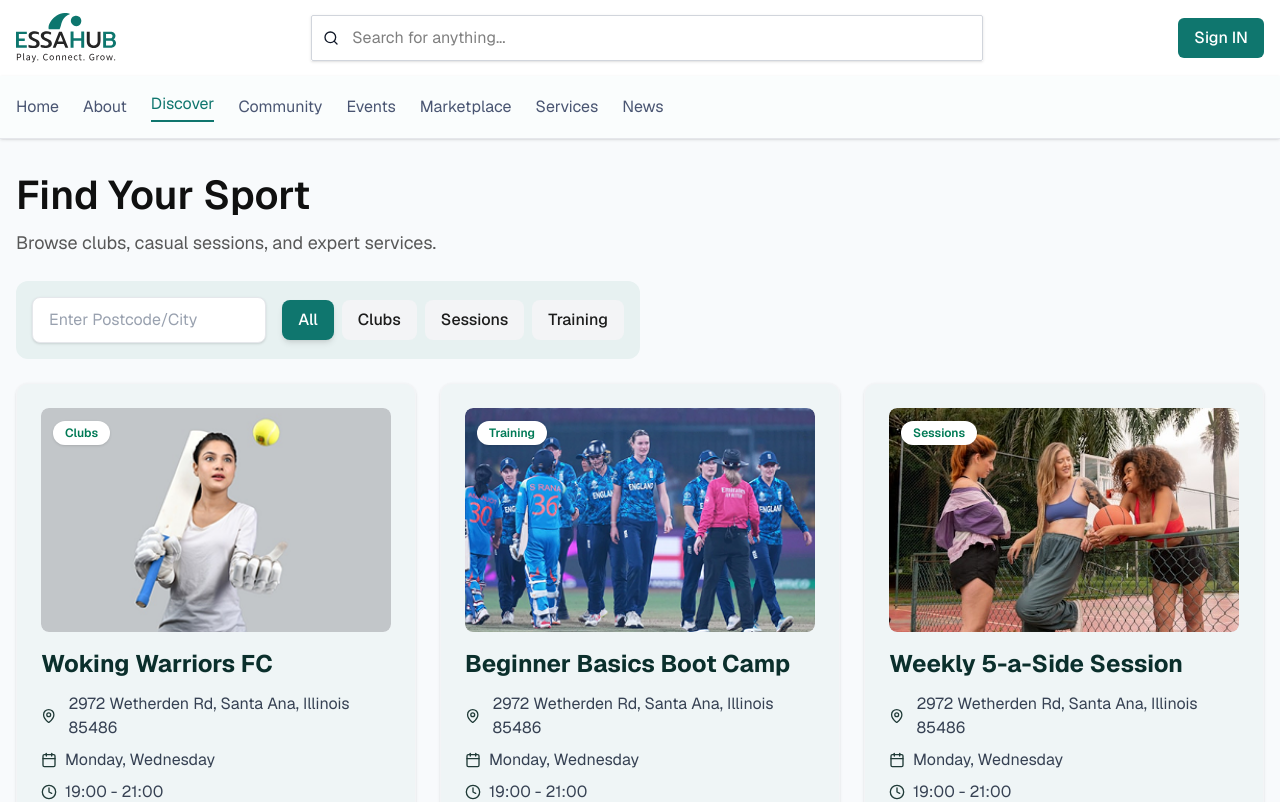
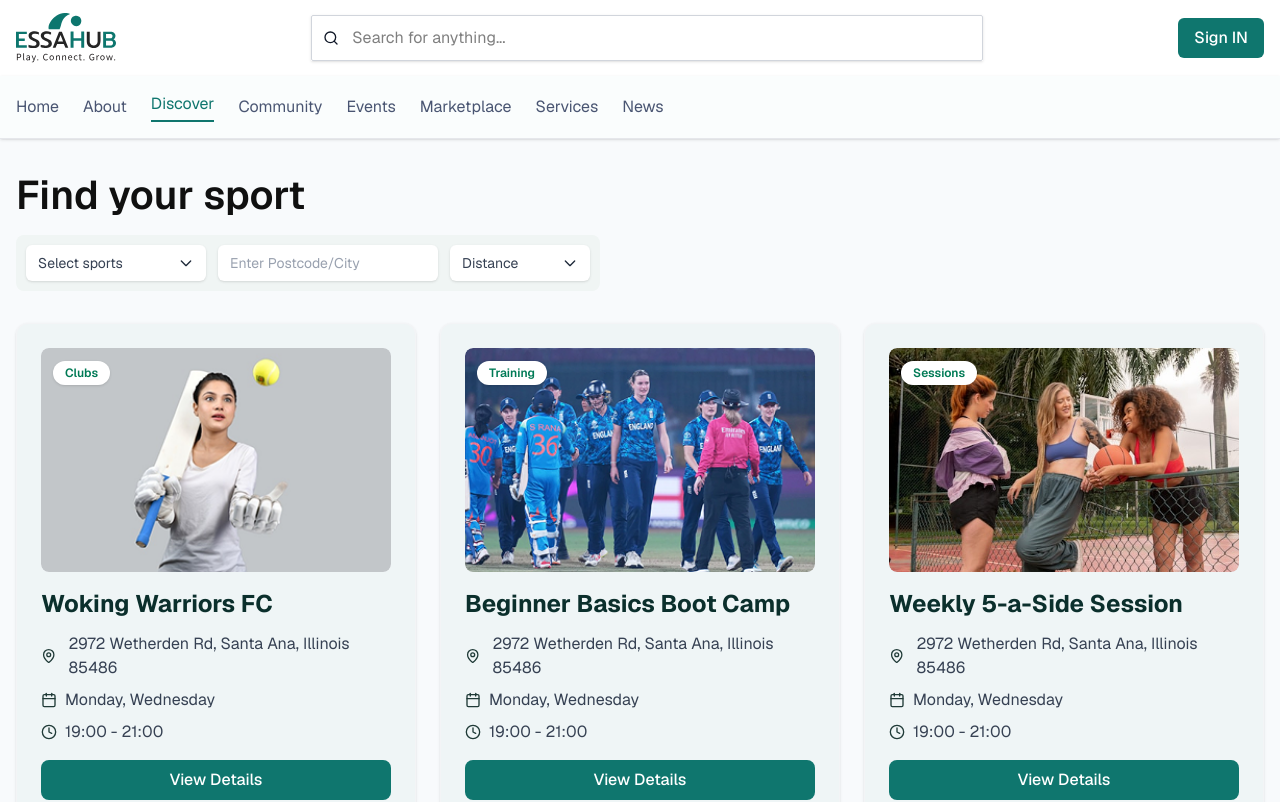
Before and after one commit to MTS-Services/soniamalik14, a React (Vite) app: page /discover in a window 1280 px wide. Shown: the top 802 px of the page. Built offline with nearby package versions, Linux system fonts and the light colour scheme.

Commit message:
update code discover page

```diff
--- a/src/pages/public/public_discover/DiscoverView.jsx
+++ b/src/pages/public/public_discover/DiscoverView.jsx
@@ -1,8 +1,9 @@
+
+
 import React, { useState } from 'react';
 import Container from '../../../components/layout/Container';
 import PageHeader from '../../../components/ui/PageHeader';
 import DiscoverCard from './components/DiscoverCard';
-import Filters from './components/Filters';
 import Pagination from './components/Pagination';
 
 const sample = Array.from({ length: 9 }).map((_, i) => ({
@@ -42,15 +43,50 @@ const DiscoverView = () => {
   return (
     <section className="py-6 lg:py-8">
       <Container>
-        <div className="mb-6">
-          <PageHeader
-            title="Find Your Sport"
-            description="Browse clubs, casual sessions, and expert services."
-          />
-        </div>
+        <div className="mb-8">
+          <PageHeader title="Find your sport" />
 
-        <div className="mb-6">
-          <Filters onFilter={(t) => setFilter(t)} active={filter} />
+          {/* New Filter Section Added Here */}
+          <div className="mt-4 bg-[#F0F5F4] p-2.5 rounded-lg inline-flex flex-col sm:flex-row gap-3 w-full sm:w-auto">
+
+            {/* Select Sports Dropdown */}
+            <div className="relative w-full sm:w-[180px]">
+              <select className="appearance-none w-full bg-white border-none text-gray-700 text-sm rounded-md px-3 py-2 outline-none focus:ring-1 focus:ring-teal-500 cursor-pointer shadow-sm">
+                <option value="">Select sports</option>
+                <option value="football">Football</option>
+                <option value="tennis">Tennis</option>
+                <option value="basketball">Basketball</option>
+              </select>
+              <div className="pointer-events-none absolute inset-y-0 right-0 flex items-center px-3 text-gray-800">
+                <svg className="w-4 h-4" fill="none" stroke="currentColor" viewBox="0 0 24 24">
+                  <path strokeLinecap="round" strokeLinejoin="round" strokeWidth="2" d="M19 9l-7 7-7-7" />
+                </svg>
+              </div>
+            </div>
+
+            {/* Postcode/City Input */}
+            <input
+              type="text"
+              placeholder="Enter Postcode/City"
+              className="w-full sm:w-[220px] bg-white border-none text-gray-700 text-sm rounded-md px-3 py-2 outline-none focus:ring-1 focus:ring-teal-500 shadow-sm placeholder-gray-400"
+            />
+
+            {/* Distance Dropdown */}
+            <div className="relative w-full sm:w-[140px]">
+              <select className="appearance-none w-full bg-white border-none text-gray-700 text-sm rounded-md px-3 py-2 outline-none focus:ring-1 focus:ring-teal-500 cursor-pointer shadow-sm">
+                <option value="">Distance</option>
+                <option value="5">5 Miles</option>
+                <option value="10">10 Miles</option>
+                <option value="20">20 Miles</option>
+              </select>
+              <div className="pointer-events-none absolute inset-y-0 right-0 flex items-center px-3 text-gray-800">
+                <svg className="w-4 h-4" fill="none" stroke="currentColor" viewBox="0 0 24 24">
+                  <path strokeLinecap="round" strokeLinejoin="round" strokeWidth="2" d="M19 9l-7 7-7-7" />
+                </svg>
+              </div>
+            </div>
+
+          </div>
         </div>
 
         {filtered.length > 0 ? (
```
